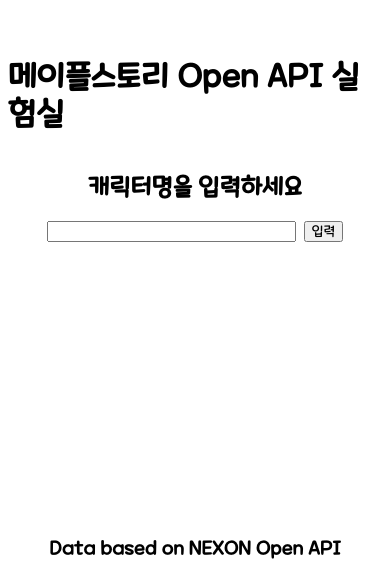
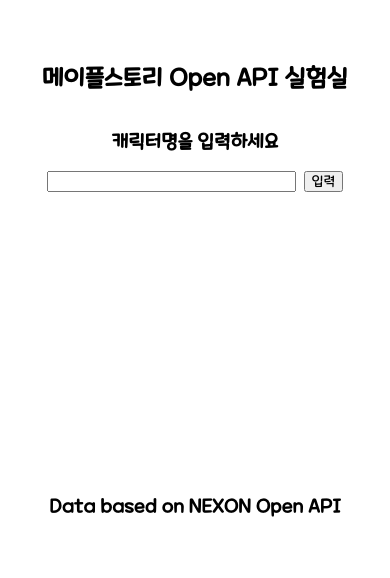
Before and after one commit to tkdgus96/maple-api-playground, a React (Vite) app: page / in a window 390 px wide. Shown: the part 296-874 px from the top of the page. After the commit the page ends 844 px from the top, so only its background shows below. Built offline with nearby package versions, Linux system fonts and the light colour scheme; no server answers.

Commit message:
feat: 모바일 환경 고려한 레이아웃으로 변경

```diff
--- a/index.html
+++ b/index.html
@@ -6,7 +6,10 @@
       content="Okv1PuUER2tM5T81akcv6YqZn5Nfh7fqYV4JJ4EznPE"
     />
     <link rel="icon" type="image/png" href="/favicon.ico" />
-    <meta name="viewport" content="width=device-width, initial-scale=1.0" />
+    <meta
+      name="viewport"
+      content="width=device-width, initial-scale=1.0, maximum-scale=1.0"
+    />
     <title>메이플 API 실험실</title>
   </head>
   <body>
--- a/src/components/Layout.tsx
+++ b/src/components/Layout.tsx
@@ -8,8 +8,8 @@
 const LayoutWrapper = styled.div`
   display: flex;
   flex-direction: column;
-  min-height: 90vh;
-  min-width: 90vw;
+  min-height: 85vh;
+  min-width: 80vw;
   justify-content: center;
   align-items: center;
 `;
@@ -28,7 +28,7 @@
 `;
 
 const BodyWrapper = styled.div`
-  min-height: calc(90vh - 61.5px);
+  min-height: calc(85vh - 61.5px);
   padding-top: 3rem;
 `;
 const FooterWrapper = styled.div`
--- a/src/pages/CharacterLinkSkill.tsx
+++ b/src/pages/CharacterLinkSkill.tsx
@@ -14,10 +14,11 @@
 `;
 const TableRow = styled.li`
   background: gray;
-  width: 12rem;
+  width: 10rem;
   height: 2.125rem;
   padding: 0.5rem;
   align-content: center;
+  font-size: 0.8rem;
 `;
 
 const Table = styled.ul`
--- a/src/pages/CharacterStat.tsx
+++ b/src/pages/CharacterStat.tsx
@@ -21,7 +21,7 @@
 const Column = styled.div`
   display: flex;
   flex-direction: column;
-  width: 30rem;
+  width: 20rem;
 `;
 
 const Row = styled.div`
@@ -42,6 +42,7 @@
   flex-direction: row;
   justify-content: space-between;
   background-color: #d8dfe6;
+  font-size: 0.875rem;
 `;
 const CharacterClassBox = styled.div`
   padding: 0.25rem 0.5rem;
@@ -50,6 +51,7 @@
   flex-direction: row;
   justify-content: center;
   background-color: #acacb4;
+  font-size: 0.875rem;
 `;
 const CharacterLevelBox = styled.div`
   padding: 0.25rem 0.5rem;
@@ -58,6 +60,7 @@
   flex-direction: row;
   justify-content: center;
   background-color: #acacb4;
+  font-size: 0.875rem;
 `;
 
 const CharacterNameBox = styled.div`
@@ -67,6 +70,7 @@
   flex-direction: row;
   justify-content: center;
   background-color: #3cc3d4;
+  font-size: 0.875rem;
 `;
 
 const statValueRenderer = (statName: string, stat: CharacterStatResponse) => {
@@ -107,7 +111,7 @@
       {statOrder.map((statPair) => (
         <Row style={{ gap: "0.5rem" }}>
           {statPair.map((statName) => (
-            <StatBox style={{ fontSize: "1rem" }}>
+            <StatBox style={{ fontSize: "0.75rem" }}>
               <div>
                 {statName === "최대 스탯공격력" ? "스탯 공격력" : statName}
               </div>
@@ -141,14 +145,14 @@
         gap: "0.5rem",
         display: "flex",
         flexDirection: "column",
-        width: "31rem",
+        width: "21rem",
       }}
     >
       <Column style={{ padding: "0.5rem 0.5rem" }}>
         {firstBoxOrder.map((statPair) => (
           <Row style={{ gap: "0.5rem" }}>
             {statPair.map((statName) => (
-              <StatBox style={{ fontSize: "1rem" }}>
+              <StatBox style={{ fontSize: "0.875rem" }}>
                 <div>{statName}</div>
                 <div>{statValueRenderer(statName, stat)}</div>
               </StatBox>
@@ -160,7 +164,7 @@
         {secondBoxOrder.map((statPair) => (
           <Row style={{ gap: "0.5rem" }}>
             {statPair.map((statName) => (
-              <StatBox style={{ fontSize: "1rem" }}>
+              <StatBox style={{ fontSize: "0.875rem" }}>
                 <div>{statName}</div>
                 <div>{statValueRenderer(statName, stat)}</div>
               </StatBox>
@@ -326,7 +330,7 @@
           padding: "0.5rem 0.5rem",
           borderRadius: "8px",
           gap: "5rem",
-          fontSize: "1.125rem",
+          fontSize: "0.875rem",
         }}
       >
         <div style={{ color: "#c6dee6" }}>전투력</div>
--- a/src/pages/Search.tsx
+++ b/src/pages/Search.tsx
@@ -6,7 +6,7 @@
 const SearchPageWrapper = styled.div`
   display: flex;
   flex-direction: column;
-  min-height: 90dvh;
+  min-height: 85dvh;
   min-width: 90dvw;
   justify-content: center;
   align-items: center;
@@ -45,8 +45,8 @@
 
   return (
     <SearchPageWrapper>
-      <h1>메이플스토리 Open API 실험실</h1>
-      <h2>캐릭터명을 입력하세요</h2>
+      <h2>메이플스토리 Open API 실험실</h2>
+      <h3>캐릭터명을 입력하세요</h3>
       <Row>
         <input
           value={name}
```
